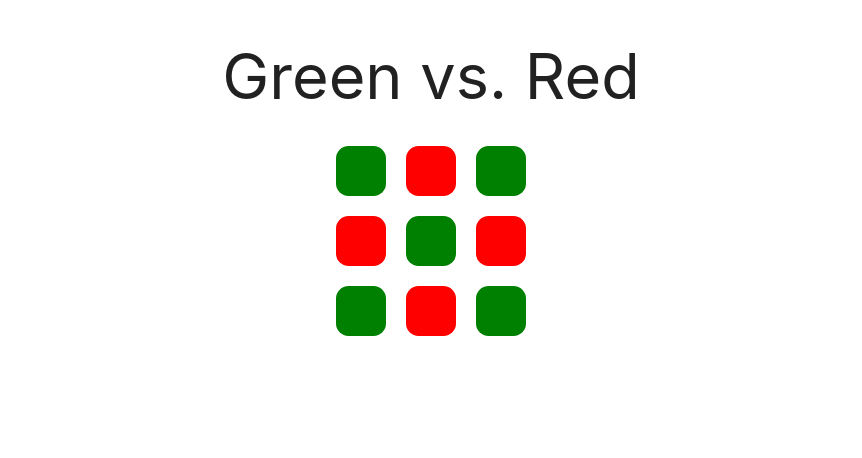
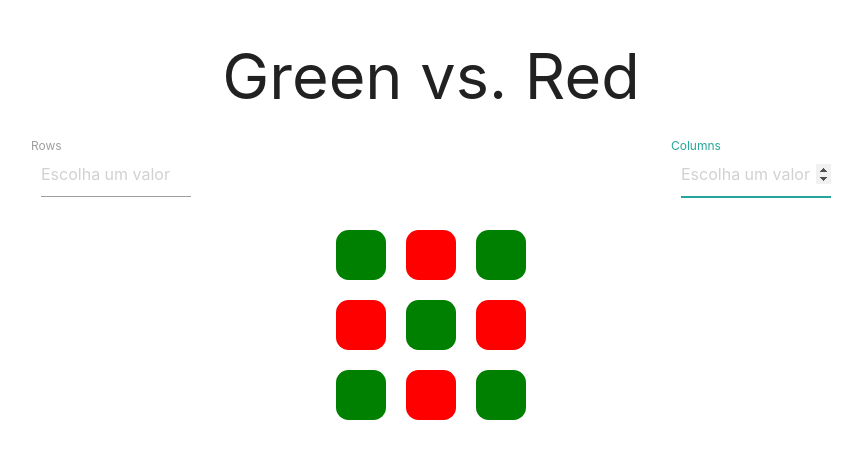
Before and after one commit to bortoliniamm/green-vs-red, a React (Create React App) app: page / in a window 1280 px wide. Shown: the top 458 px of the page, without its empty margins (209-1071 px from the left). Built offline with nearby package versions, Linux system fonts and the light colour scheme.

Commit message:
Added variable number of columns feature.

```diff
--- a/src/App.js
+++ b/src/App.js
@@ -1,20 +1,44 @@
-import React from 'react';
+import React, { useState, useEffect } from 'react';
 import Grid from './components/Grid';
-import Cell from './components/Cell';
+import RowInput from './components/RowInput';
+import ColumnInput from './components/ColumnInput';
 
 function App() {
 
+  const [noRows, setNoRows] = useState(3);
+  const [noColumns, setNoColumns] = useState(3);
+  const [gridArr, setGridArr] = useState([]);
+  const [gridArrSize, setGridArrSize] = useState(9);
 
-  let gridArr=[];
-  gridArr[0]=0;
-  gridArr[1]=1;
-  gridArr[2]=0;
-  gridArr[3]=1;
-  gridArr[4]=0;
-  gridArr[5]=1;
-  gridArr[6]=0;
-  gridArr[7]=1;
-  gridArr[8]=0;
+  const handleRowChange = (value) => {
+    setNoRows(value);
+  };
+
+  const handleColumnChange = (value) => {
+    setNoColumns(value);
+  };
+
+  useEffect(() => {
+    console.log(`Rows ${noRows}`);
+    console.log(`Cols ${noColumns}`);
+    setGridArrSize(noRows*noColumns);
+  }, [noRows, noColumns]);
+
+  useEffect(() => {
+    setGridArr([gridArrSize]);
+    console.log(`gridArrSize ${gridArrSize}`);
+  }, [gridArrSize]);
+
+  let auxGridArr=[];
+  auxGridArr[0]=0;
+  auxGridArr[1]=1;
+  auxGridArr[2]=0;
+  auxGridArr[3]=1;
+  auxGridArr[4]=0;
+  auxGridArr[5]=1;
+  auxGridArr[6]=0;
+  auxGridArr[7]=1;
+  auxGridArr[8]=0;
 
   return (
     <div className='App'>
@@ -22,7 +46,12 @@ function App() {
       <h1 style={styles.center}>Green vs. Red</h1>
 
       <div>
-          <Grid gridArr={gridArr}/>
+          <div style={styles.center}>
+
+            <RowInput  handleChange={handleRowChange} />
+            <ColumnInput  handleChange={handleColumnChange} />
+          </div>
+          <Grid gridArr={auxGridArr} columns={noColumns}/>
       </div>
 
     </div>
--- /dev/null
+++ b/src/components/ColumnInput.js
@@ -0,0 +1,43 @@
+import React from 'react'
+
+export default function ColumnInput({ handleChange }) {
+    const handleInputChange = (event) => {
+        handleChange(event.target.value);
+    }
+
+    return (
+
+            <div style={styles.center} className='container'>
+                <div className='input-field'>
+                    <input style={styles.inputStyle}
+                        id='input'
+                        type='number'
+                        placeholder='Escolha um valor'
+                        autoFocus
+                        min={3}
+                        max={10}
+                        onChange={handleInputChange}
+                    />
+                    <label  className='active' htmlFor='inputSalary'>
+                        Columns
+                    </label>
+                </div>
+            </div>
+    )
+}
+
+const styles = {
+    inputStyle: {
+        display: 'flex',
+        flexDirection: 'row',
+        width: '150px',
+        alignItems: 'center',
+        marginLeft: '10px',
+    },
+    center: {
+        display: 'flex',
+        flexDirection: 'row',
+        alignItems: 'center',
+        justifyContent: 'center',
+      }
+};
--- a/src/components/Grid.js
+++ b/src/components/Grid.js
@@ -1,8 +1,23 @@
 import React from 'react'
 import Cell from './Cell.js'
 
-export default function Grid( { gridArr } ) {
+export default function Grid( { gridArr, columns } ) {
     let color='green';
+
+    let gridWidth = 70*columns;
+
+    const styles = {
+        grid: {
+            display: 'flex',
+            flexDirection: 'row',
+            align: 'center',
+            alignItems: 'center',
+            flexWrap: 'wrap',
+            justifyContent: 'flex-start',
+            width: gridWidth, // Each cell has a 70px including its margins. The number of columns must be calculated based on that.
+          }
+      };
+
     return (
         <div>
             <div className='container' style={styles.grid}>
@@ -14,22 +29,3 @@ export default function Grid( { gridArr } ) {
         </div>
     )
 }
-
-const styles = {
-    grid: {
-        display: 'flex',
-        flexDirection: 'row',
-        align: 'center',
-        alignItems: 'center',
-        flexWrap: 'wrap',
-        justifyContent: 'flex-start',
-        width: '210px',
-        // as celulas possuem 70px incluindo as margens
-        // de distanciamento. O número de linhas e colunas
-        // deve ser calculado com base nisso.
-        // Para 4 colunas, width=280 etc
-        // para x colunas, width=70*x
-        // colocar array styles antes do return para
-        // que este possa receber width como variavel
-      }
-  };
--- /dev/null
+++ b/src/components/RowInput.js
@@ -0,0 +1,43 @@
+import React from 'react'
+
+export default function RowInput({ handleChange}) {
+    const handleInputChange = (event) => {
+        handleChange(event.target.value);
+    }
+
+    return (
+
+            <div style={styles.center} className='container'>
+                <div className='input-field'>
+                    <input style={styles.inputStyle}
+                        id='input'
+                        type='number'
+                        placeholder='Escolha um valor'
+                        autoFocus
+                        min={3}
+                        max={10}
+                        onChange={handleInputChange}
+                    />
+                    <label  className='active' htmlFor='inputSalary'>
+                        Rows
+                    </label>
+                </div>
+            </div>
+    )
+}
+
+const styles = {
+    inputStyle: {
+        display: 'flex',
+        flexDirection: 'row',
+        width: '150px',
+        alignItems: 'center',
+        marginLeft: '10px',
+    },
+    center: {
+        display: 'flex',
+        flexDirection: 'row',
+        alignItems: 'center',
+        justifyContent: 'center',
+      }
+};
```
